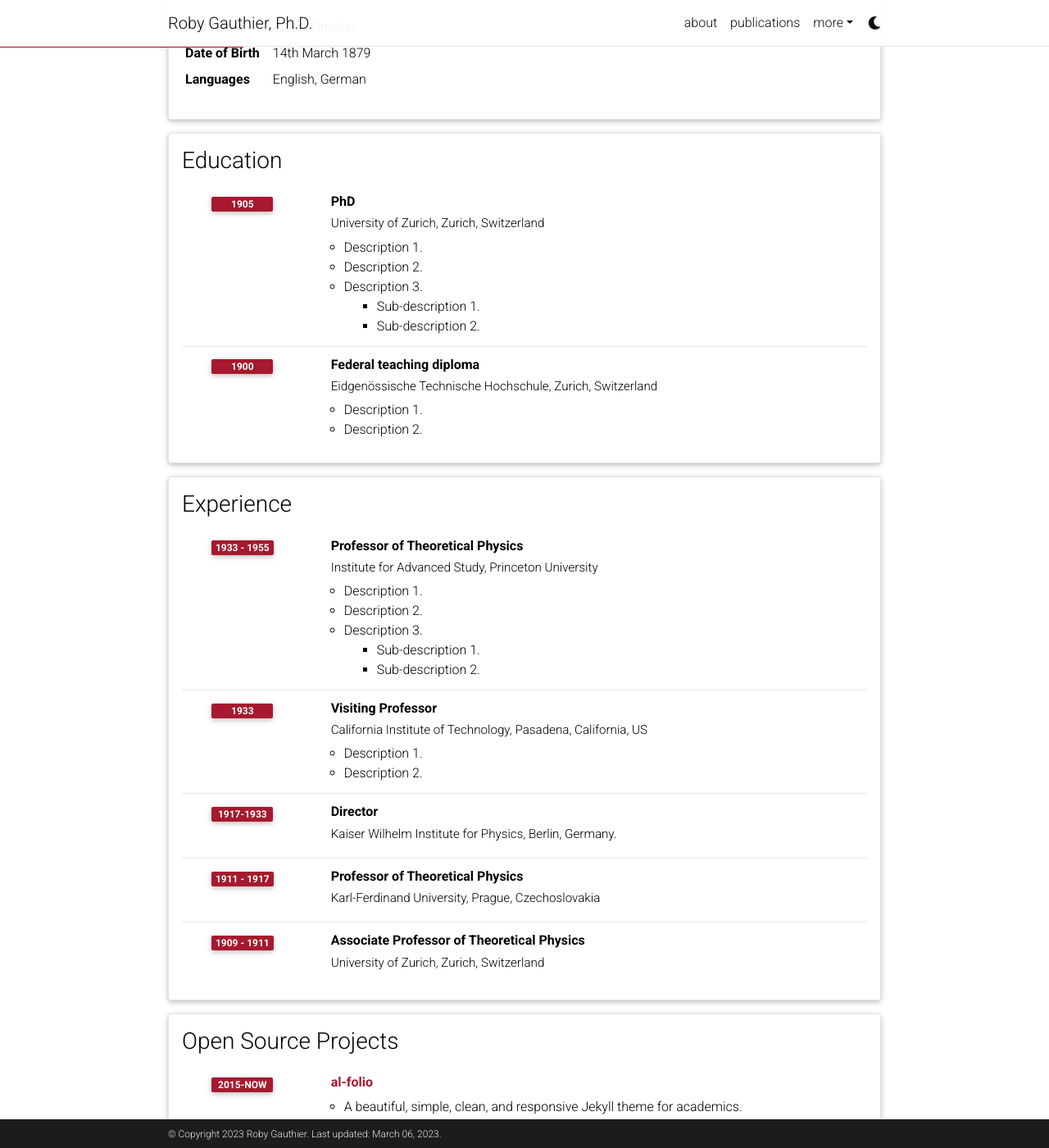
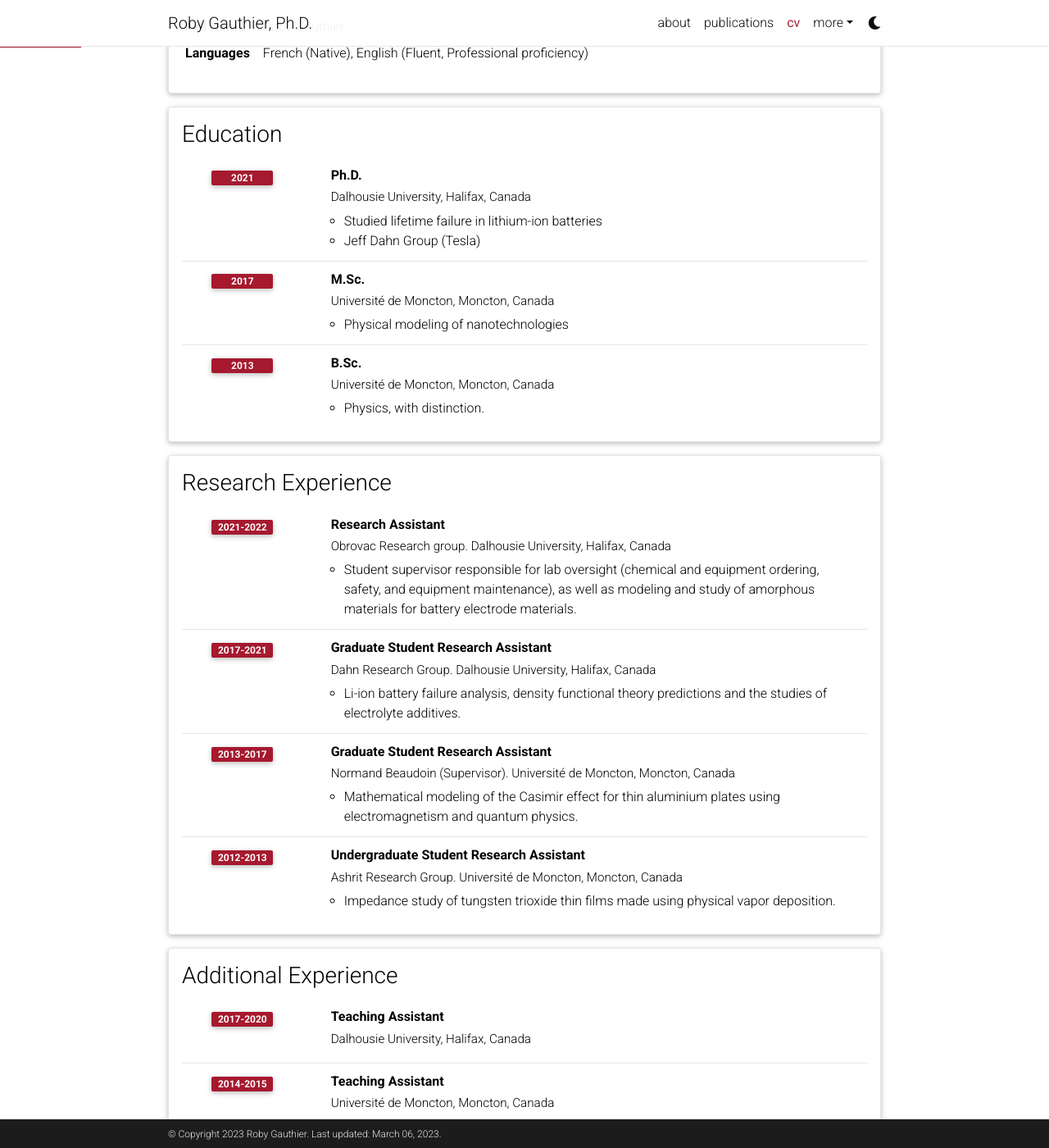
Before and after one commit to robygauthier/robygauthier.github.io, a Jekyll site: the page built from _pages/cv.md, in a window 1280 px wide and 1400 px high, scrolled down 231 px. Shown: the whole window at 82% size. Built offline with Jekyll 4.4.1, drawn with Linux system fonts in a browser that asks for light colours; comment, search, counter and statistics services are not loaded; a style sheet for code colours, icons or effects is not loaded; some of the changed text lies outside the part shown.

Commit message:
update cv

```diff
--- a/_data/cv.yml
+++ b/_data/cv.yml
@@ -2,96 +2,196 @@
   type: map
   contents:
     - name: Full Name
-      value: Albert Einstein
-    - name: Date of Birth
-      value: 14th March 1879
+      value: Roby Gauthier
     - name: Languages
-      value: English, German
+      value: French (Native), English (Fluent, Professional proficiency)
 
 - title: Education
   type: time_table
   contents:
-    - title: PhD
-      institution: University of Zurich, Zurich, Switzerland
-      year: 1905
+    - title: Ph.D.
+      institution: Dalhousie University, Halifax, Canada
+      year: 2021
       description:
-        - Description 1.
-        - Description 2.
-        - title: Description 3.
-          contents:
-            - Sub-description 1.
-            - Sub-description 2.
-    - title: Federal teaching diploma
-      institution: Eidgenössische Technische Hochschule, Zurich, Switzerland
-      year: 1900
+        - Studied lifetime failure in lithium-ion batteries
+        # - Description 2.
+        - Jeff Dahn Group (Tesla)
+          # contents:
+          #   - Sub-description 1.
+          #   - Sub-description 2.
+    - title: M.Sc.
+      institution: Université de Moncton, Moncton, Canada
+      year: 2017
       description:
-        - Description 1.
-        - Description 2.
+        - Physical modeling of nanotechnologies
+        # - Description 2.
+    - title: B.Sc.
+      institution: Université de Moncton, Moncton, Canada
+      year: 2013
+      description:
+        - Physics, with distinction.
+        # - Description 2.
 
-- title: Experience
+- title: Research Experience
   type: time_table
   contents:
-    - title: Professor of Theoretical Physics
-      institution: Institute for Advanced Study, Princeton University
-      year: 1933 - 1955
+    - title: Research Assistant
+      institution: Obrovac Research group. Dalhousie University, Halifax, Canada
+      year: 2021-2022
       description:
-        - Description 1.
-        - Description 2.
-        - title: Description 3.
-          contents:
-            - Sub-description 1.
-            - Sub-description 2.
-    - title: Visiting Professor
-      institution: California Institute of Technology, Pasadena, California, US
-      year: 1933
+        - Student supervisor responsible for lab oversight (chemical and equipment ordering, safety, and equipment maintenance), as well as modeling and study of amorphous materials for battery electrode materials.
+        # - Description 2.
+        # - title: Description 3.
+        #   contents:
+        #     - Sub-description 1.
+        #     - Sub-description 2.
+    - title: Graduate Student Research Assistant
+      institution: Dahn Research Group. Dalhousie University, Halifax, Canada
+      year: 2017-2021
       description:
-        - Description 1.
-        - Description 2.
+        - Li-ion battery failure analysis, density functional theory predictions and the studies of electrolyte additives.
+        # - Description 2.
 
-    - title: Director
-      institution: Kaiser Wilhelm Institute for Physics, Berlin, Germany.
-      year: 1917-1933
+    - title: Graduate Student Research Assistant
+      institution: Normand Beaudoin (Supervisor). Université de Moncton, Moncton, Canada
+      year: 2013-2017
+      description: Mathematical modeling of the Casimir effect for thin aluminium plates using electromagnetism and quantum physics.
 
-    - title: Professor of Theoretical Physics
-      institution: Karl-Ferdinand University, Prague, Czechoslovakia
-      year: 1911 - 1917
-      description:
+    - title: Undergraduate Student Research Assistant
+      institution: Ashrit Research Group. Université de Moncton, Moncton, Canada
+      year: 2012-2013
+      description: Impedance study of tungsten trioxide thin films made using physical vapor deposition.
 
-    - title: Associate Professor of Theoretical Physics
-      institution: University of Zurich, Zurich, Switzerland
-      year: 1909 - 1911
-
-- title: Open Source Projects
+- title: Additional Experience
   type: time_table
   contents:
-    - title: <a href="https://github.com/alshedivat/al-folio">al-folio</a>
-      year: 2015-now
-      description: A beautiful, simple, clean, and responsive Jekyll theme for academics.
+    - title: Teaching Assistant
+      course: Introduction to Physics
+      institution: Dalhousie University, Halifax, Canada
+      year: 2017-2020
+
+    - title: Teaching Assistant
+      course: Modern Physics
+      institution: Université de Moncton, Moncton, Canada
+      year: 2014-2015
+
+    - title: On-campus Science Journalism
+      institution: Université de Moncton, Moncton, Canada
+      year: 2012-2013
+
+- title: Invited Talks
+  type: time_table
+  contents:
+    - title: How do Depth of Discharge, C-rate and Calendar Age Affect Capacity Retention, Impedance Growth, the Electrodes, and the Electrolyte in Li-Ion Cells?
+      venue: Battery Modeling Webinar Series (Virtually)
+      year: 2022
+
+    - title: Understanding lifetime failure in lithium-ion batteries.
+      venue: Kristin Persson Research group, UC Berkeley
+      year: 2021
+
+- title: Contributed Talks
+  type: time_table
+  contents:
+    - title: Probing the Effect of the Depth of Discharge Range and C-Rate on the Lifetime of Li-Ion Cells.
+      venue: 236th ECS Meeting, (Atlanta, GA, USA)
+      year: 2019
+
+    - title: The Effect of Functional Groups and Co-Additives on the Performance of an Electrolyte Additive for Li- Ion Cells.
+      venue: 236th ECS Meeting, (Atlanta, GA, USA)
+      year: 2019
+
+    - title: Propriétés électriques de couches minces de WO3 amorphes et polycristallins lithiés.
+      venue: AUPAC Conference, Université de Moncton (Moncton, NB, Canada)
+      year: 2013
+
+- title: Poster Presentations
+  type: time_table
+  contents:
+    - title: New Chemical Insights into the Beneficial Role of Al2O3 Cathode Coatings in Lithium-ion Cells.
+      venue: Batteries Conference GRC (Ventura, CA, USA)
+      year: 2020
+
+    - title: The effect of 1,3-Dimethyl-2-imidazolidinone (DMI) as an additive in Lithium-ion cells.
+      venue: CAP Congress, Dalhousie University (Halifax, NS, Canada)
+      year: 2018
 
 - title: Honors and Awards
   type: time_table
   contents:
-    - year: 1921
+    - year: 2013
       items:
-        - Nobel Prize in Physics
-        - Matteucci Medal
-    - year: 2029
+        - Awarded highest academic achievement in the undergraduate program (B.Sc., Physics)
+        - Université de Moncton
+    - year: 2009
       items:
-        - Max Planck Medal
+        - Awarded highest academic achievement and corresponding scholarship for best performance in Advanced Mathematics
+        - Polyvalente A. J. Savoie
 
-- title: Academic Interests
+    - year: 2009
+      items:
+        - Awarded Second Place in Provincial Science Fair for project on time dilation
+        - New Brunswick
+
+- title: Skills
   type: nested_list
   contents:
-    - title: Topic 1.
+    - title: Laboratory Skills
       items:
-        - Description 1.
-        - Description 2.
-    - title: Topic 2.
+        - "Equipment: XRD, EIS, SEM, Pycnometer, NMR, Neware/Maccor chargers, UHPC chargers, In-Situ/Ex-Situ gas apparatus"
+        - "Tasks: Li-ion pouch cell electrolyte filling, electrode coating, building coin-cells, cycling cells and post- mortem analysis, amorphous material synthesis, lab management (ordering equipment and chemicals, safety and equipment maintenance), gas cylinders replacement"
+
+    - title: Data Analysis, Prediction, and Reporting
       items:
-        - Description 1.
-        - Description 2.
+        - Experienced practitioner in Li-ion battery failure analysis including modeling state of health versus cycle number and time, dV/dQ analysis and data fitting
+        - Fitting amorphous and crystalline phase contributions in XRD patterns
+        - Density functional theory to predict reduction potentials and Gibbs free energy of reactions
+        - Reporting data to industrial partners (Tesla, Novonix)
 
-- title: Other Interests
+    - title: Collaborations
+      items:
+        - Collaborated on X-ray CT imaging of pouch cells, lithium-ion differential thermal analysis, scanning ultrasonic imaging of pouch cells and NMR analysis of the battery electrolyte
+
+    - title: Computational Skills
+      items:
+        - "Simulation: Gaussian. Abinit [Beginner]"
+        - "Languages: Matlab, LaTeX, Python [Beginner]"
+
+    - title: Special Training and Classes
+      items:
+        - "[2019] NMR spectrometer training"
+        - "[2019] ACENET & Compute Canada training"
+        - "[2019] Introductory Organic Chemistry [Audit]"
+        - "[2018] Introduction to computational chemistry using Abinit [Audit]"
+        - "[2018] Density-Functional Theory [Audit]"
+        - "[2017] Introduction to computational chemistry using Gaussian [Credit]"
+
+- title: Volunteering and Outrearch
+  type: time_table
+  contents:
+    - title: Collaborate on an article series to promote information sharing on battery technology research (LinkedIn)
+      year: 2022
+
+    - title: Provided technology and emotional support for stroke recovery patients, March of Dimes Canada
+      year: 2021
+
+    - title: Planetary shows, Dalhousie University, Halifax, Canada
+      year: 2019
+      description: Hosted high school students to explore educational opportunities in the Physics Department
+
+    - title: Physics Fun and Discovery Days, Dalhousie University, Halifax, Canada
+      year: 2019
+      description: Hosted high school students to explore educational opportunities in the Physics Department
+
+- title: Reference
   type: list
   contents:
-    - <u>Hobbies:</u> Hobby 1, Hobby 2, etc.
+    "Jeff Dahn, FRSC, O.C.
+    Professor of Physics and Atmospheric Science NSERC/Tesla Canada Industrial Research Chair Canada Research Chair
+    Room 218, Sir James Dunn Science Building 6300 Coburg Road
+    Dalhousie University
+    Halifax, N.S. B3H4R2
+    Canada
+    E-mail: jeff.dahn@dal.ca
+    Voice: 902-494-2991
+    Website: https://www.dal.ca/diff/dahn.html"
```
Also changed, not shown: _pages/cv.md (+2 -2 lines).
